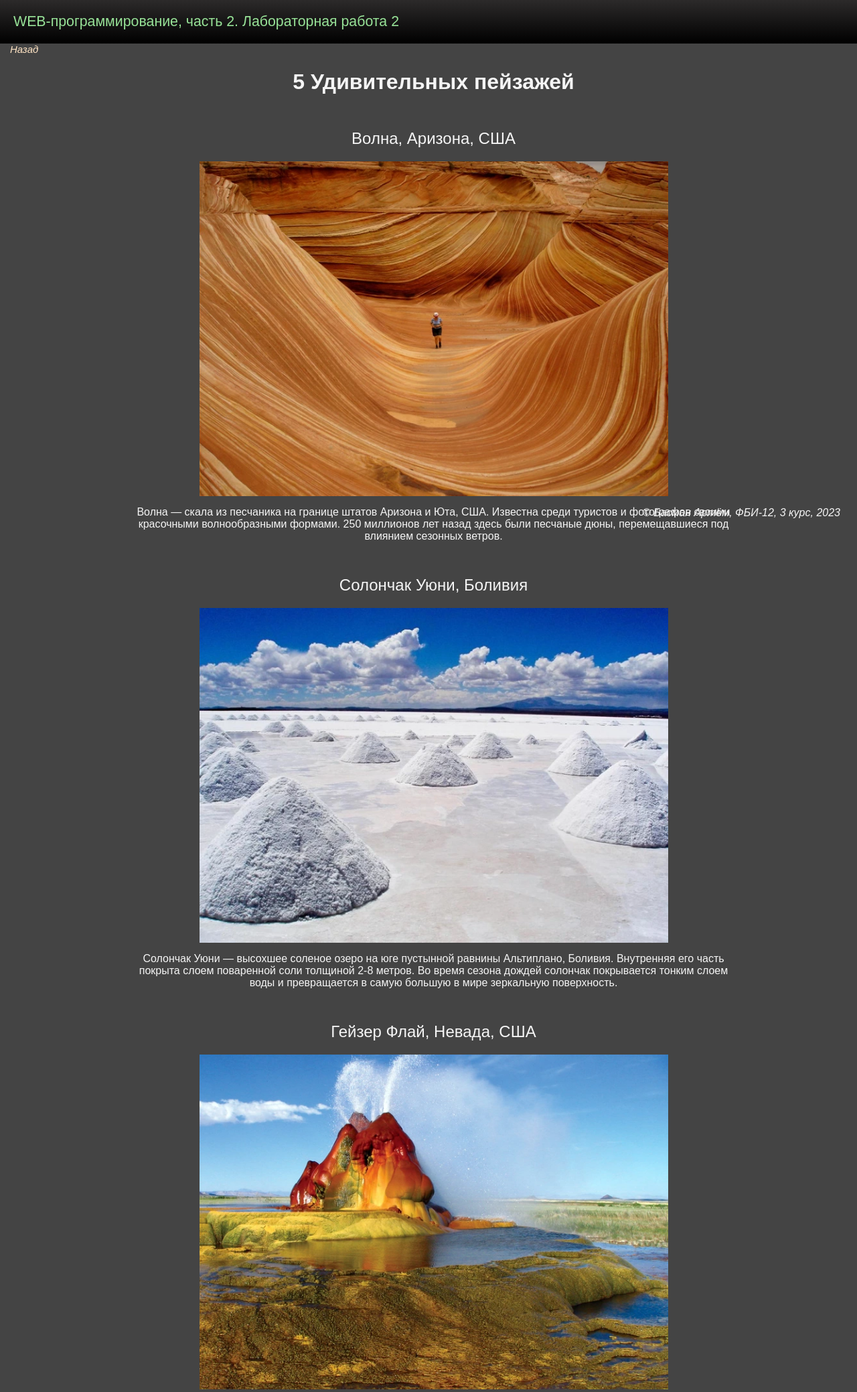
After one commit to GitRofl/web_programming_labs-2, a Flask app: page /lab2/scenery in a window 1280 px wide. The commit adds this page. Shown: the top 2079 px of the page at 67% size. Run offline with Flask 3, Linux system fonts and the light colour scheme.

Commit message:
Самостоятельное задание

```diff
--- a/app.py
+++ b/app.py
@@ -6,7 +6,7 @@ app = Flask(__name__)
 def start():
     return redirect("/menu", code=302)
 
-@app.route("/lab2/example")
+@app.route("/lab2/exemple")
 def example():
    name= 'Артём Басман'
    lab_number= 'Лабораторная работа 2'
@@ -38,6 +38,10 @@ def example():
 def lab2():
    return render_template('lab2.html')
 
+@app.route("/lab2/scenery")
+def lab2_2():
+   return render_template('lab2_2.html')
+
 @app.route("/menu")
 def menu():
    return """
@@ -54,7 +58,10 @@ def menu():
             НГТУ, ФБ, WEB-программирование, часть 2. Список лабораторных
          </header>
 
-         <a href="/lab1">Первая лабораторная</a>
+         <li><a href="/lab1">Первая лабораторная</a></li>
+         <li><a href="/lab2">Вторая лабораторная</a></li>
+
+
 
          <footer class="xd">
             &copy; Басман Артём, ФБИ-12, 3 курс, 2023
@@ -79,7 +86,7 @@ def lab1():
          <header class="xd">
             НГТУ, ФБ, Лабораторная работа № 1
          </header>
-
+         <a href="/menu">Меню</a>
          <h1>web-сервер на flask</h1>
          <div>
             Flask — фреймворк для создания веб-приложений на языке
@@ -88,7 +95,7 @@ def lab1():
             называемых микрофреймворков — минималистичных каркасов
             веб-приложений, сознательно предоставляющих лишь самые базовые возможности.
          </div>
-         <a href="/menu">Меню</a>
+
 
          <h2>Реализованные роуты</h2>
          <ul>
--- a/static/main.css
+++ b/static/main.css
@@ -54,3 +54,29 @@ a:hover {
    font-weight: bolder;
    text-shadow: rgb(235, 227, 227) 0px 0px 10px ;
 }
+
+h1 {
+   text-align: center;
+}
+
+h2 {
+   text-align: center;
+   font-weight: 100;
+}
+
+img {
+   display: flex;
+   margin: auto;
+   margin-top: 20px;
+   height: 500px;
+   width: 700px;
+}
+
+.p {
+   display: flex;
+   margin: auto;
+   text-align: center;
+   padding-top: 15px;
+   width: 900px;
+
+}
--- a/templates/example.html
+++ b/templates/example.html
@@ -16,7 +16,7 @@
    <header class="xd">
       НГТУ, ФБ, {% if lab_number %}Лабораторная работа 2{% endif %}
    </header>
-
+   <a href="/lab2">Назад</a>
    <main>
       5 + 2 = {{ 5 + 2 }} <br>
       11 × 28 = {{ 11 * 28 }} <br>
--- a/templates/lab2.html
+++ b/templates/lab2.html
@@ -3,11 +3,15 @@
 {% block lab %}Лабораторная работа 2{% endblock %}
 
 {% block main %}
+<a href="/menu">Меню</a>
    <h1>Шаблоны</h1>
    <div>Тема лабораторной- шаблоны. Список сделанных страниц:</div>
    <ol>
       <li>
          <a href="/lab2/exemple">exemple</a>
       </li>
+      <li>
+         <a href="/lab2/scenery">scenery</a>
+      </li>
    </ol>
 {% endblock %}
--- /dev/null
+++ b/templates/lab2_2.html
@@ -0,0 +1,60 @@
+{%extends "base.html" %}
+
+{% block lab %}Лабораторная работа 2{% endblock %}
+
+{% block main %}
+<a href="/lab2">Назад</a>
+<h1>5 Удивительных пейзажей</h1>
+<div style="padding-top: 10px;">
+   <div>
+      <h2>Волна, Аризона, США</h2>
+      <img  src="/static/lr2_1.jpeg">
+   </div>
+   <div class="p">
+      Волна — скала из песчаника на границе штатов Аризона и Юта, США.
+       Известна среди туристов и фотографов своими красочными волнообразными формами.
+        250 миллионов лет назад здесь были песчаные дюны, перемещавшиеся под влиянием сезонных ветров.
+   </div>
+</div>
+
+<div style="padding-top: 30px;">
+   <div>
+      <h2>Солончак Уюни, Боливия</h2>
+      <img  src="/static/lr2_2.jpeg">
+   </div>
+   <div class="p">
+      Солончак Уюни — высохшее соленое озеро на юге пустынной равнины Альтиплано, Боливия. Внутренняя его часть покрыта слоем поваренной соли толщиной 2-8 метров. Во время сезона дождей солончак покрывается тонким слоем воды и превращается в самую большую в мире зеркальную поверхность.
+   </div>
+</div>
+
+<div style="padding-top: 30px;">
+   <div>
+      <h2>Гейзер Флай, Невада, США</h2>
+      <img  src="/static/lr2_3.jpeg">
+   </div>
+   <div class="p">
+      Флай — искусственный гейзер, расположенный на северо-западе Невады. Он появился благодаря вмешательству людей: в 1916 году в этих местах пробурили скважину для колодца, но случайно пробили геотермальный карман. В 1964 году кипящая вода начала проникать на поверхность, создавая из растворяющихся в воде минералов необычный ландшафт.
+   </div>
+</div>
+
+<div style="padding-top: 30px;">
+   <div>
+      <h2>Парк Хитачи Сисайд, Япония</h2>
+      <img  src="/static/lr2_4.jpeg">
+   </div>
+   <div class="p">
+      Национальный парк Хитачи Сисайд на востоке Японии - удивительный пример ландшафтного дизайна. Он известен красочной сменой времен года: весна, лето, осень и зима здесь имеют собственные цветочные покровы. К концу весны в парке расцветают миллионы американских незабудок.
+   </div>
+</div>
+
+<div style="padding-top: 30px; padding-bottom: 60px;">
+   <div>
+      <h2>Красный пляж, Паньцзинь, Китай</h2>
+      <img  src="/static/lr2_5.jpeg">
+   </div>
+   <div class="p">
+      Пляж под городом Паньцзинь знаменит на весь мир своим необычным красным цветом. Дело в том, что берег реки Ляохэ усеян морскими водорослями. С апреля по май они привычного зеленого цвета и лишь к сентябрю, отмирая, постепенно становятся ярко-красными.
+   </div>
+</div>
+
+{% endblock %}
```
Also changed, not shown: static/lr2_1.jpeg (added), static/lr2_2.jpeg (added), static/lr2_3.jpeg (added), static/lr2_4.jpeg (added), static/lr2_5.jpeg (added).
